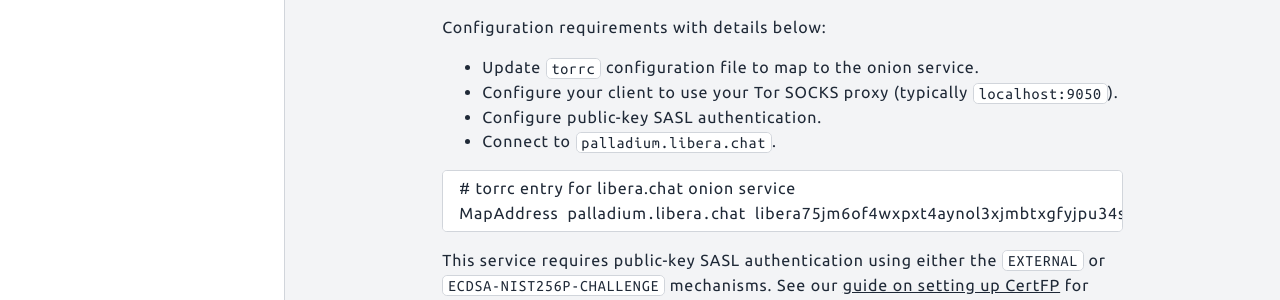
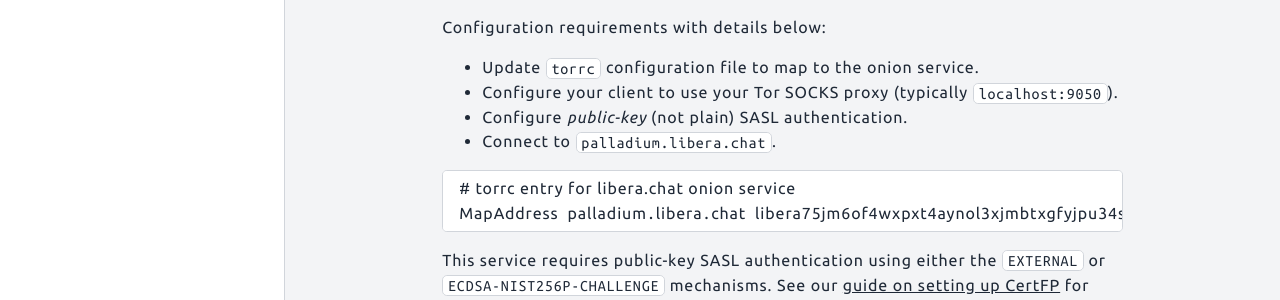
Before and after one commit to Libera-Chat/libera-chat.github.io, a Jekyll site: the page built from content/_guides/connect.md, in a window 1280 px wide and 900 px high, scrolled down 1067 px. Shown: the part 263-563 px from the top of the window. Built offline with Jekyll 4.4.1, drawn with Linux system fonts in a browser that asks for light colours.

Commit message:
Update connect.md

````diff
--- a/content/_guides/connect.md
+++ b/content/_guides/connect.md
@@ -63,7 +63,7 @@
 
 - Update `torrc` configuration file to map to the onion service.
 - Configure your client to use your Tor SOCKS proxy (typically `localhost:9050`).
-- Configure public-key SASL authentication.
+- Configure *public-key* (not plain) SASL authentication.
 - Connect to `palladium.libera.chat`.
 
 ```config
````
